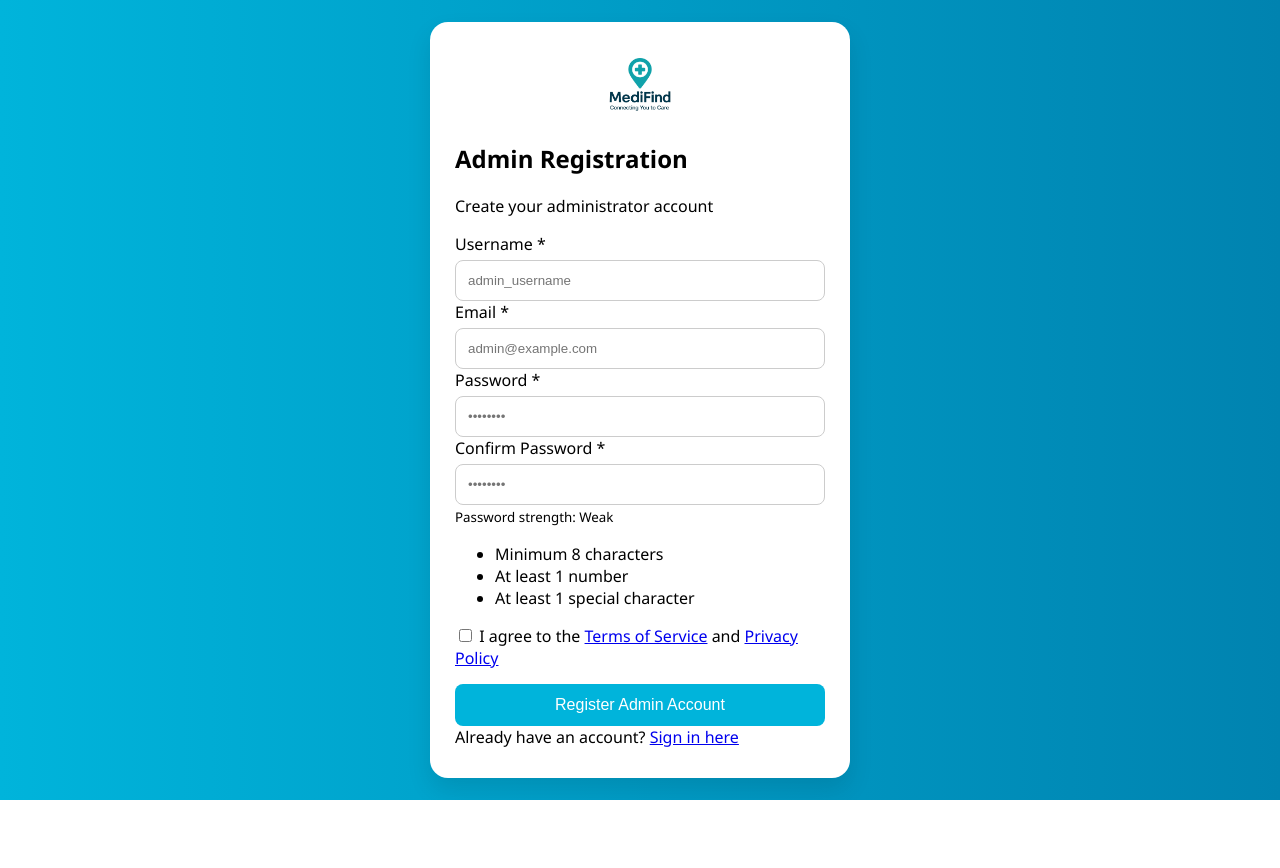
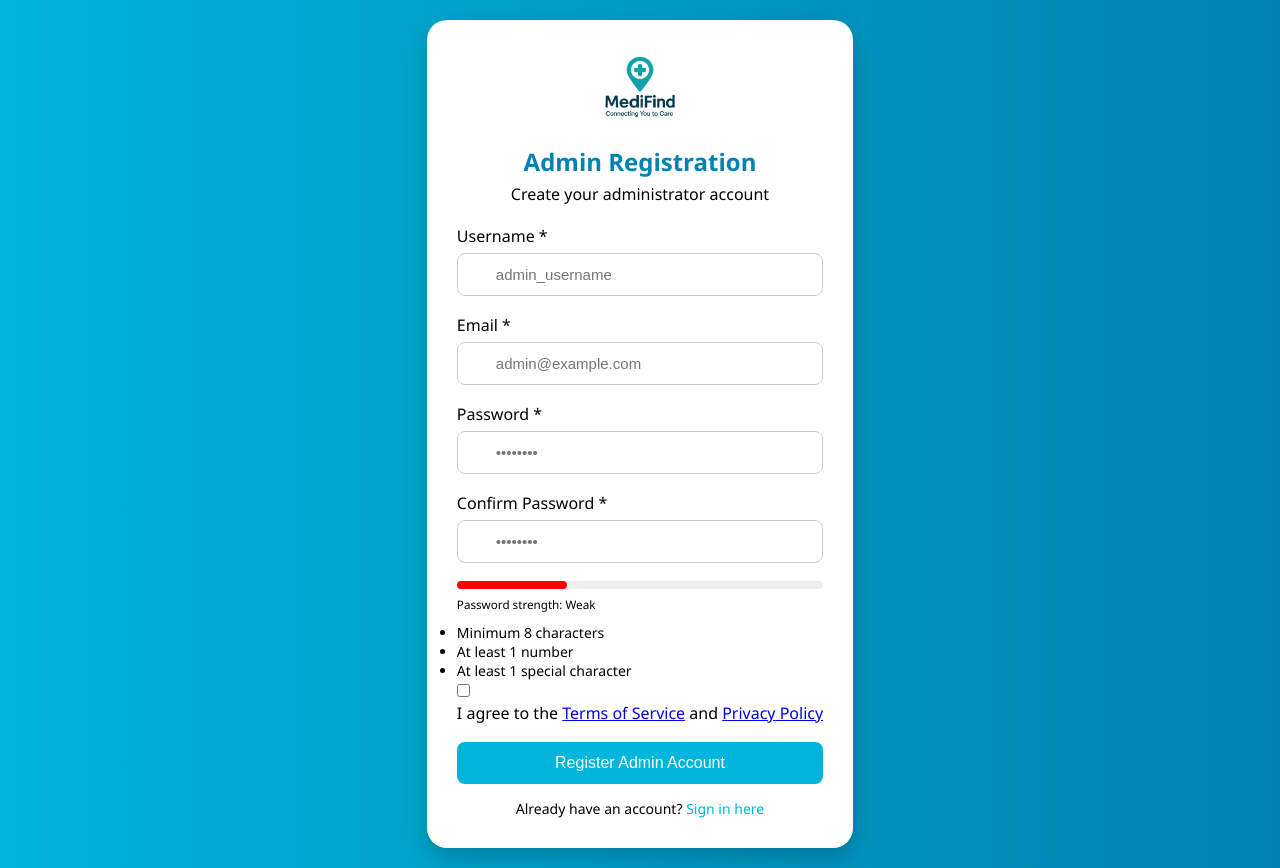
Before and after one commit to jafaralibin865/Medifind, a Flask app: page /register in a window 1280 px wide. Before the commit the page ends 800 px from the top, so only its background shows below. Run offline with Flask 3, Linux system fonts and the light colour scheme.

Commit message:
Enhance login and register form UI with improved CSS layout and styling

```diff
--- a/static/style.css
+++ b/static/style.css
@@ -1,30 +1,77 @@
-body {
+/* Reset and base styles */
+* {
   margin: 0;
   padding: 0;
-  font-family: 'Segoe UI', Tahoma, Geneva, Verdana, sans-serif;
-  background: linear-gradient(to right, #00b4db, #0083b0);
-  display: flex;
-  justify-content: center;
-  align-items: center;
-  min-height: 100vh;
   box-sizing: border-box;
 }
 
+body {
+  font-family: 'Segoe UI', Tahoma, Geneva, Verdana, sans-serif;
+  background: linear-gradient(to right, #00b4db, #0083b0);
+  min-height: 100vh;
+  display: flex;
+  align-items: center;
+  justify-content: center;
+  padding: 20px;
+}
+
+/* Form Container */
 .auth-container {
   width: 100%;
-  max-width: 420px;
-  background-color: white;
-  padding: 30px 25px;
-  border-radius: 18px;
-  box-shadow: 0 12px 25px rgba(0, 0, 0, 0.1);
-  box-sizing: border-box;
-  margin: 20px;
+  max-width: 500px;
+  background: #fff;
+  padding: 30px;
+  border-radius: 20px;
+  box-shadow: 0 10px 25px rgba(0, 0, 0, 0.2);
+}
+
+/* Header */
+.auth-header {
+  text-align: center;
+  margin-bottom: 20px;
 }
 
 .auth-header img {
-  width: 70px;
+  width: 80px;
+  margin-bottom: 10px;
+}
+
+.auth-header h2 {
+  color: #0083b0;
+  margin-bottom: 5px;
+}
+
+/* Flash messages */
+.alert {
+  padding: 10px;
+  margin-bottom: 15px;
+  border-radius: 6px;
+  font-size: 15px;
+}
+
+.alert-success {
+  background-color: #d4edda;
+  color: #155724;
+}
+
+.alert-error {
+  background-color: #f8d7da;
+  color: #721c24;
+}
+
+/* Form */
+.auth-form {
+  width: 100%;
+}
+
+.form-group {
+  margin-bottom: 18px;
+}
+
+.form-group label {
   display: block;
-  margin: 0 auto 10px;
+  margin-bottom: 6px;
+  font-weight: 500;
 }
 
 .input-with-icon {
@@ -33,31 +80,32 @@ body {
 
 .input-with-icon i {
   position: absolute;
-  left: 10px;
+  left: 12px;
   top: 50%;
   transform: translateY(-50%);
   color: #888;
 }
 
 .input-with-icon input {
-  padding-left: 35px;
   width: 100%;
-  box-sizing: border-box;
-  padding: 12px;
-  margin-top: 5px;
+  padding: 12px 12px 12px 38px;
+  border: 1px solid #ccc;
   border-radius: 8px;
-  border: 1px solid #ccc;
+  font-size: 15px;
+}
+
+input[type="checkbox"] {
+  margin-right: 8px;
 }
 
 button {
-  margin-top: 15px;
   width: 100%;
   padding: 12px;
-  font-size: 16px;
   background-color: #00b4db;
   border: none;
+  color: white;
+  font-size: 16px;
   border-radius: 8px;
-  color: white;
   cursor: pointer;
   transition: background 0.3s ease;
 }
@@ -66,18 +114,58 @@ button:hover {
   background-color: #0083b0;
 }
 
-/* Responsive Fix */
-@media (max-width: 500px) {
+.auth-links {
+  text-align: center;
+  margin-top: 15px;
+  font-size: 14px;
+}
+
+.auth-links a {
+  color: #00b4db;
+  text-decoration: none;
+}
+
+.auth-links a:hover {
+  text-decoration: underline;
+}
+
+/* Password strength section */
+.password-strength,
+.password-requirements {
+  margin-top: 10px;
+  font-size: 14px;
+}
+
+.strength-meter {
+  height: 8px;
+  background: #eee;
+  border-radius: 4px;
+  margin-bottom: 5px;
+}
+
+.strength-bar {
+  height: 100%;
+  width: 30%;
+  background-color: red;
+  border-radius: 4px;
+}
+
+/* Responsive adjustments */
+@media (max-width: 600px) {
   .auth-container {
-    padding: 20px 15px;
-    margin: 10px;
+    padding: 20px;
   }
 
-  .auth-header h2 {
-    font-size: 20px;
+  .auth-header img {
+    width: 60px;
   }
 
-  input, button {
-    font-size: 15px;
+  .input-with-icon input {
+    font-size: 14px;
+  }
+
+  button {
+    font-size: 14px;
+    padding: 10px;
   }
 }
```
